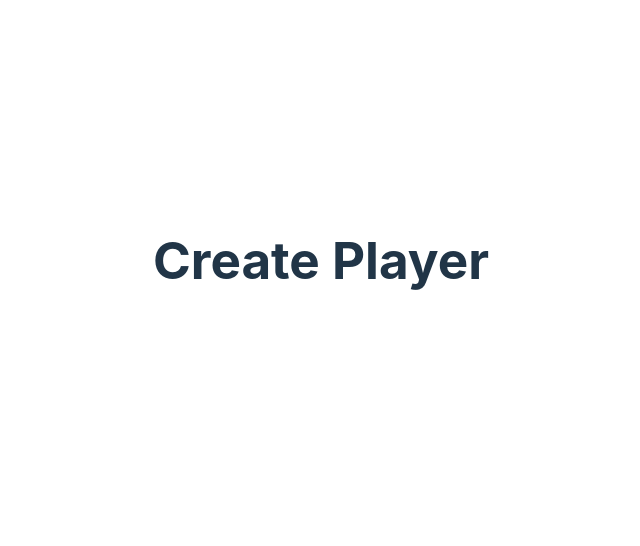
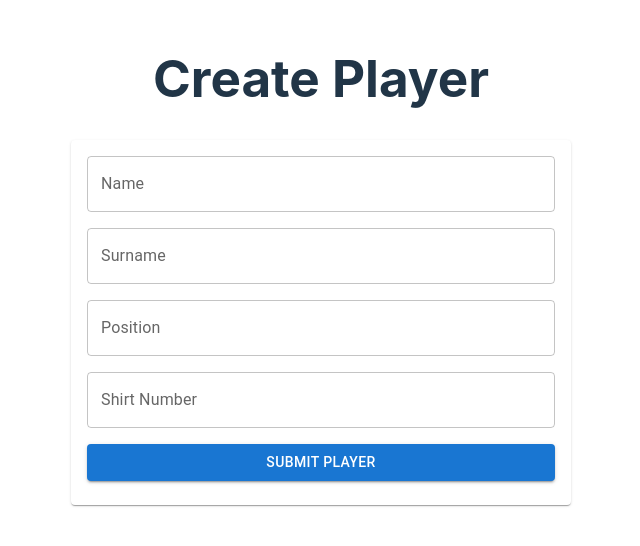
Before and after one commit to rodrimarchese/basquet-score-front, a React (Vite) app: page /create-player in a window 1280 px wide. Shown: the part 140-686 px from the top of the page, without its empty margins (319-959 px from the left). Built offline with nearby package versions, Linux system fonts and the light colour scheme.

Commit message:
created create player form

```diff
--- a/src/CreatePlayer.tsx
+++ b/src/CreatePlayer.tsx
@@ -1,16 +1,38 @@
 import React from 'react'
 
+import {Button, Card, CardContent, Grid, TextField} from '@mui/material';
 
 
 function CreatePlayer() {
 
 
-
     return (
 
-            <div>
-                <h1>Create Player</h1>
-            </div>
+        <div>
+            <h1>Create Player</h1>
+            <Card sx={{ width: 500 }}>
+                <CardContent>
+                    <Grid container spacing={2}>
+                        <Grid item xs={12}>
+                            <TextField fullWidth id="name" label="Name" variant="outlined"/>
+                        </Grid>
+                        <Grid item xs={12}>
+                            <TextField fullWidth id="surname" label="Surname" variant="outlined"/>
+                        </Grid>
+                        <Grid item xs={12}>
+                            <TextField fullWidth id="position" label="Position" variant="outlined"/>
+                        </Grid>
+                        <Grid item xs={12}>
+                            <TextField fullWidth id="shirtNum" label="Shirt Number" variant="outlined"/>
+                        </Grid>
+                        <Grid item xs={12}>
+                        <Button  fullWidth variant="contained">Submit Player</Button>
+                        </Grid>
+                    </Grid>
+
+                </CardContent>
+            </Card>
+        </div>
 
 
     )
```
